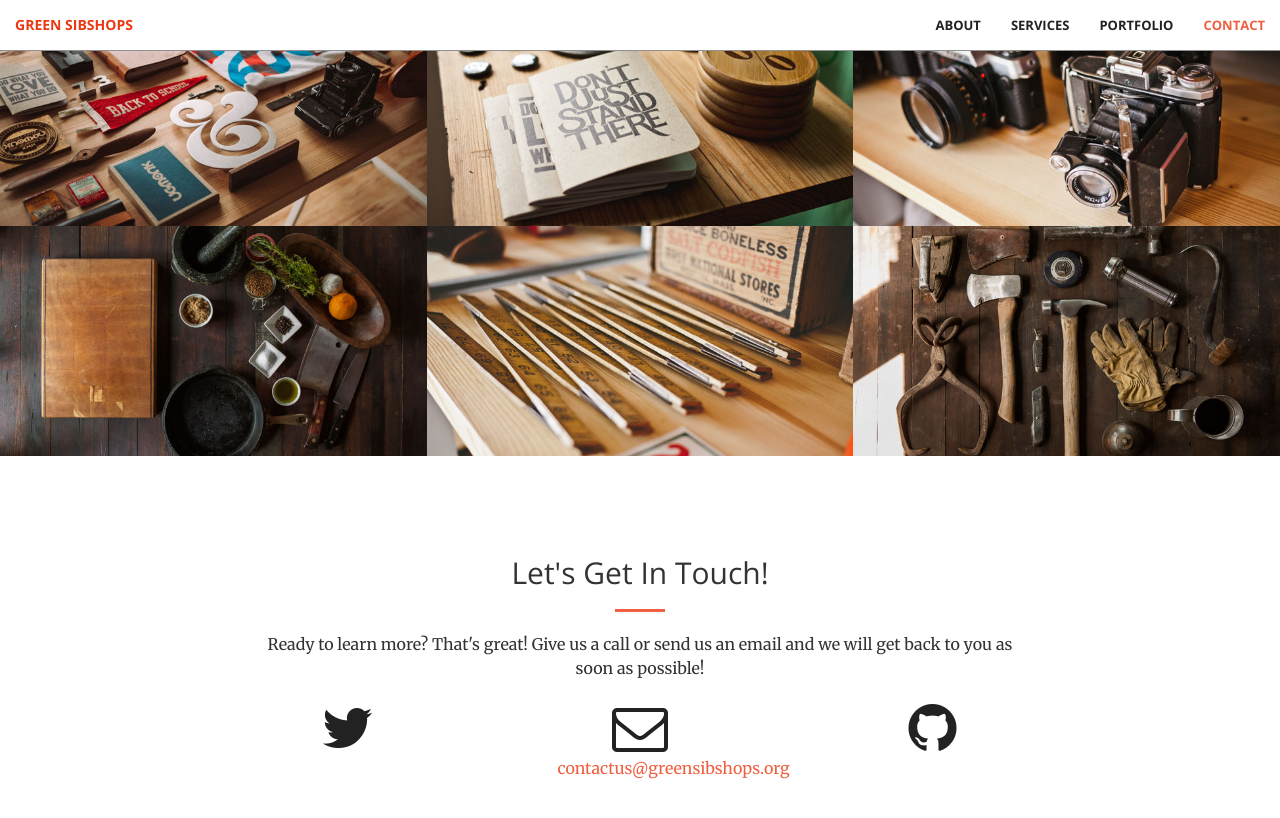
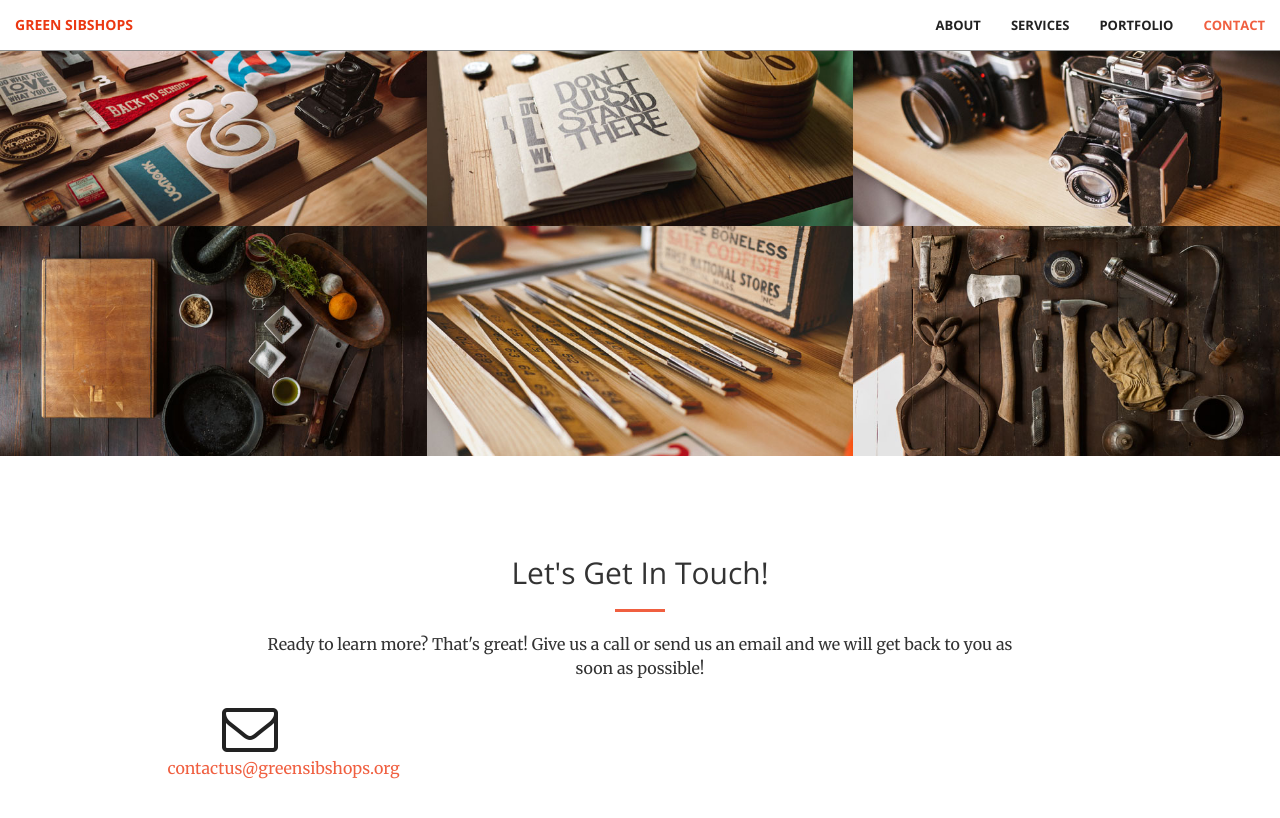
Before and after one commit to greensibshops/greensibshops.github.io, a Jekyll site: the page built from index.html, in a window 1280 px wide and 900 px high, scrolled down 2262 px. Shown: the top 818 px of the window. Built offline with Jekyll 4.4.1, drawn with Linux system fonts in a browser that asks for light colours.

Commit message:
Update contact.html

```diff
--- a/_includes/contact.html
+++ b/_includes/contact.html
@@ -6,22 +6,22 @@
                 <hr class="primary">
                 <p>Ready to learn more? That's great! Give us a call or send us an email and we will get back to you as soon as possible!</p>
             </div>
-        <div class="col-lg-2 col-lg-offset-2 text-center">
+        <!-- <div class="col-lg-2 col-lg-offset-2 text-center">
             <a href="https://twitter.com/{{ site.twitter_username }}">
                 <i class="fa fa-twitter fa-3x wow bounceIn" data-wow-delay=".1s"></i>
                 <p>{{ site.twitter_username }}</p>
             </a>
-        </div>
+        </div> -->
         <div class="col-lg-2 col-lg-offset-1 text-center">
             <a href="mailto:{{ site.email }}">
             <i class="fa fa-envelope-o fa-3x wow bounceIn" data-wow-delay=".1s"></i>
                 <p>{{ site.email }}</p>
             </a>
         </div>
-        <div class="col-lg-2 col-lg-offset-1 text-center">
+       <!-- <div class="col-lg-2 col-lg-offset-1 text-center">
             <a href="https://github.com/{{ site.github_username }}">
             <i class="fa fa-github fa-3x wow bounceIn" data-wow-delay=".1s"></i>
-                <p>{{ site.github_username }}</p>
+                <p>{{ site.github_username }}</p> -->
             </a>
         </div>
 
```
